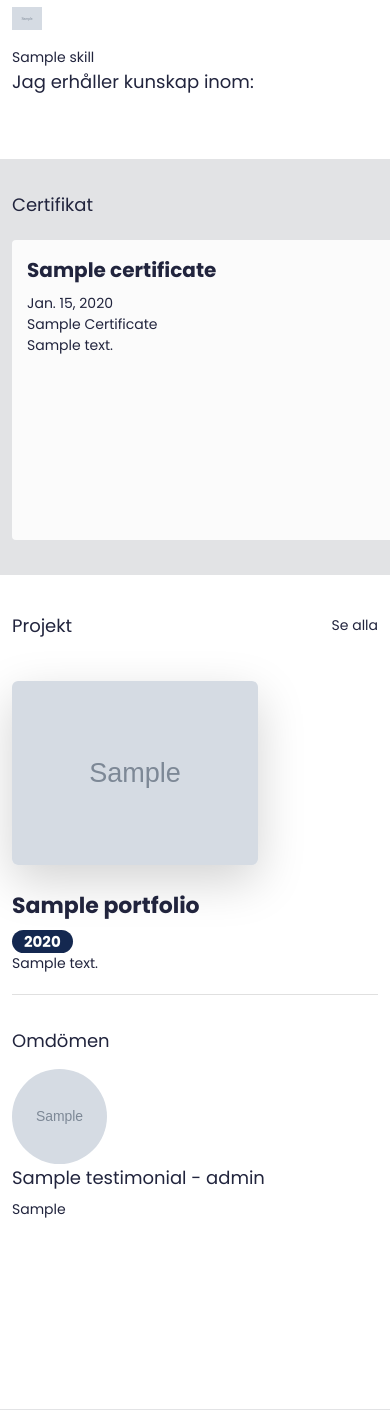
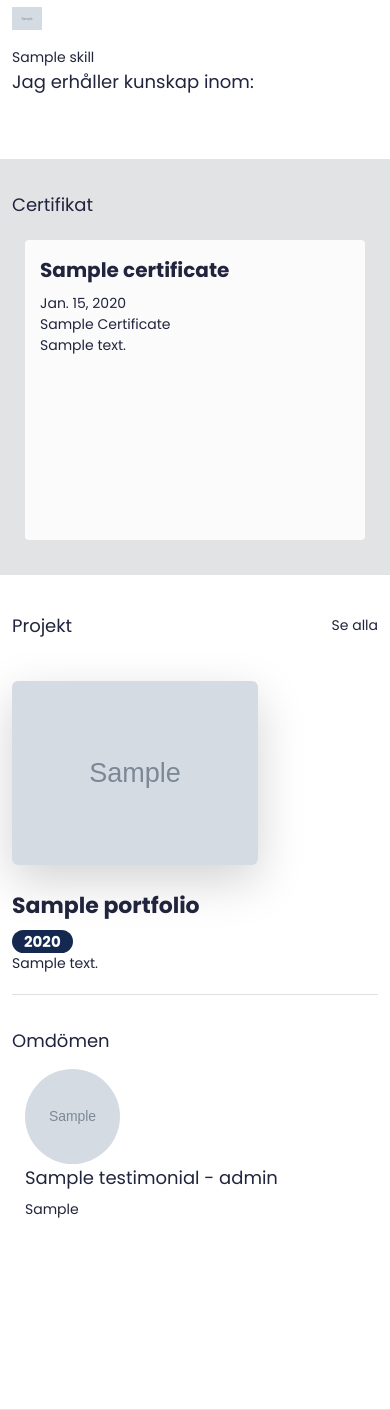
Before and after one commit to CBergane/Portfolio, a Django app: page / in a window 390 px wide. Shown: the part 779-2189 px from the top of the page. Run offline with Django 4.2, Linux system fonts and the light colour scheme; tables that the repository leaves empty hold one stand-in row (values such as "Sample post"); grey boxes marked "Sample" are stand-in pictures; data that the repository does not hold is empty; some libraries are stand-ins or nearby versions.

Commit message:
fixed width of slider on mobile phone

```diff
--- a/static/css/style.css
+++ b/static/css/style.css
@@ -847,7 +847,7 @@ input[type=text], input[type=email], select, textarea {
 
 @media(max-width:575px) {
   .swiper {
-    width: 410px;
+    width: 340px;
     height: 300px;
 }
   .sliderOuter .swiper-button-prev.swiperBtnStyle ,
```
